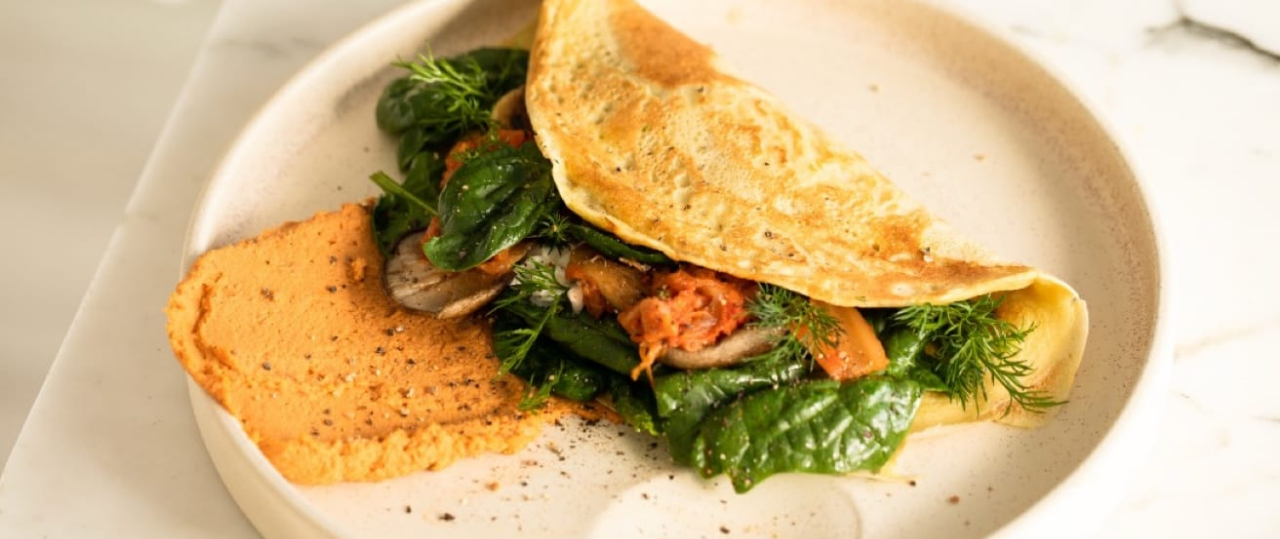
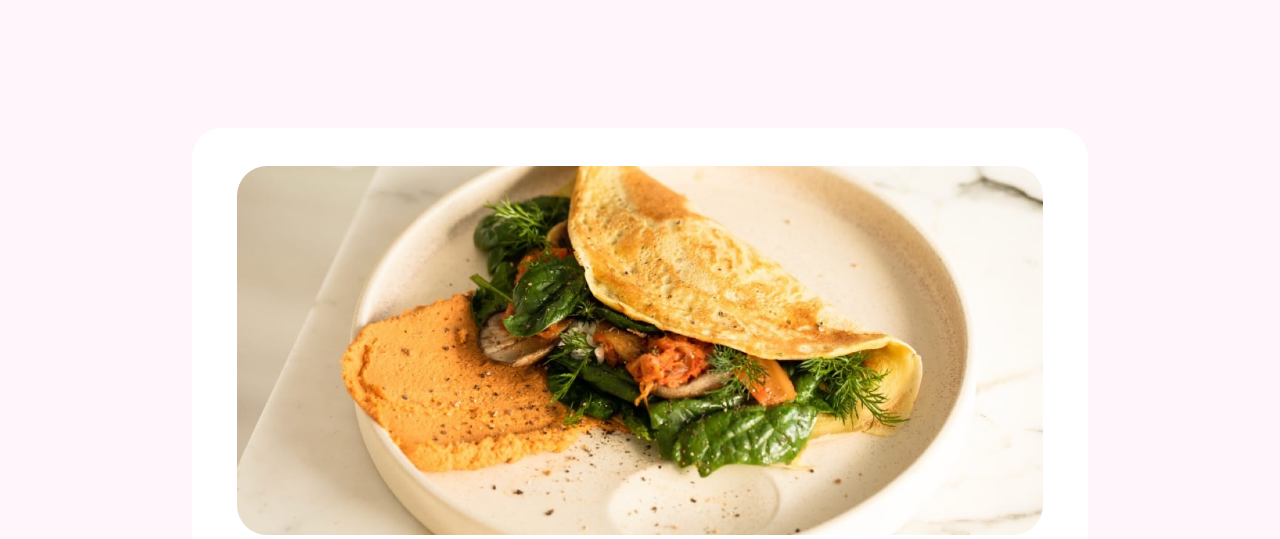
Before and after one commit to oFlik/recipe-page-main, a plain HTML site: page index.html in a window 1280 px wide. Shown: the top 539 px of the page. Drawn offline with Linux system fonts and the light colour scheme.

Commit message:
Finished @media tag for different orientations

```diff
--- a/index.html
+++ b/index.html
@@ -6,12 +6,13 @@
   <meta name="viewport" content="width=device-width, initial-scale=1.0">
   <link rel="icon" type="image/png" sizes="32x32" href="./assets/images/favicon-32x32.png">
   <link rel="stylesheet" href="./stylesheets/styles.css">
-  <title>Frontend Mentor | Recipe page</title>
+  <title>Frontend Challenge | Recipe page</title>
 
 </head>
 
 <body>
 
+  <div class="full-page">
     <header>
       <img class="main-image" src="./assets/images/image-omelette.jpeg" alt="">
     </header>
@@ -20,7 +21,8 @@
       <h1 class="page-title">Simple Omelette Recipe</h1>
 
       <div class="section-container">
-      <p class="recipe-description">An easy and quick dish, perfect for any meal. This classic omelette combines beaten
+        <p class="recipe-description">An easy and quick dish, perfect for any meal. This classic omelette combines
+          beaten
           eggs cooked
           to perfection, optionally filled with your choice of cheese, vegetables, or meats.
         </p>
@@ -120,13 +122,13 @@
           </tr>
         </table>
       </div>
-
     </main>
 
     <footer class="attribution">
       Challenge by <a href="https://www.frontendmentor.io?ref=challenge" target="_blank">Frontend Mentor</a>.
       Coded by <a target="_blank" href="https://www.linkedin.com/in/thiagopereira02/">Thiago Pereira</a>.
     </footer>
+  </div>
 </body>
 
 </html>
--- a/stylesheets/styles.css
+++ b/stylesheets/styles.css
@@ -125,3 +125,29 @@ footer {
 .attribution a {
   color: hsl(228, 45%, 44%);
 }
+
+@media all and (orientation: landscape) {
+  body {
+    background-color: hsl(330, 100%, 98%);
+  }
+
+  .full-page {
+    background-color: white;
+    width: 70%;
+    margin: 10% 15%;
+    padding-top: 3%;
+    padding-bottom: 20px;
+  }
+
+  .main-image {
+    width: 90%;
+    display: block;
+    margin-left: auto;
+    margin-right: auto;
+  }
+
+  .full-page,
+  .main-image {
+    border-radius: 30px;
+  }
+}
```
Lines whose indentation alone changed are shown as unchanged.
